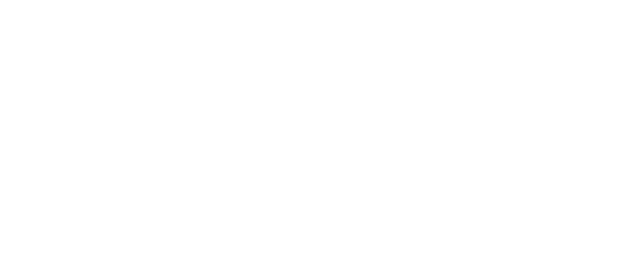
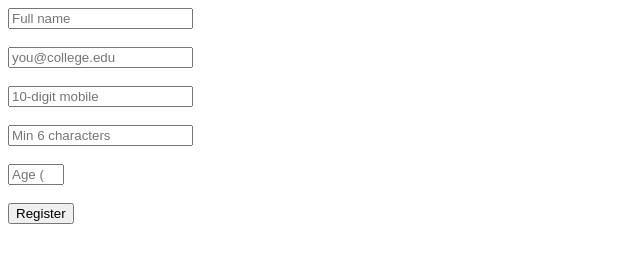
Before and after one commit to Kavi800/WDW_0180, a plain HTML site: page Web Desgining workshop assignment/assignment17.html in a window 1280 px wide. Shown: the whole page, without its empty margins (0-640 px from the left). Drawn offline with Linux system fonts and the light colour scheme.

Commit message:
Add form for user registration in assignment17.html

```diff
--- a/Web Desgining workshop assignment/assignment17.html
+++ b/Web Desgining workshop assignment/assignment17.html
@@ -7,5 +7,13 @@
 </head>
 <body>
 
+<form action="submit.php" method="POST">
+<input type="text" name="fullname" placeholder="Full name" required><br><br>
+<input type="email" name="email" placeholder="you@college.edu" required><br><br>
+<input type="tel" name="mobile" placeholder="10-digit mobile" pattern="[0-9]{10}" title="Enter exactly 10 digits" required><br><br>
+<input type="password" name="password" placeholder="Min 6 characters" minlength="6" required><br><br>
+<input type="number" name="age" placeholder="Age (17-30)" min="17" max="30" required><br><br>
+<button type="submit">Register</button>
+</form>
 </body>
 </html>
```
